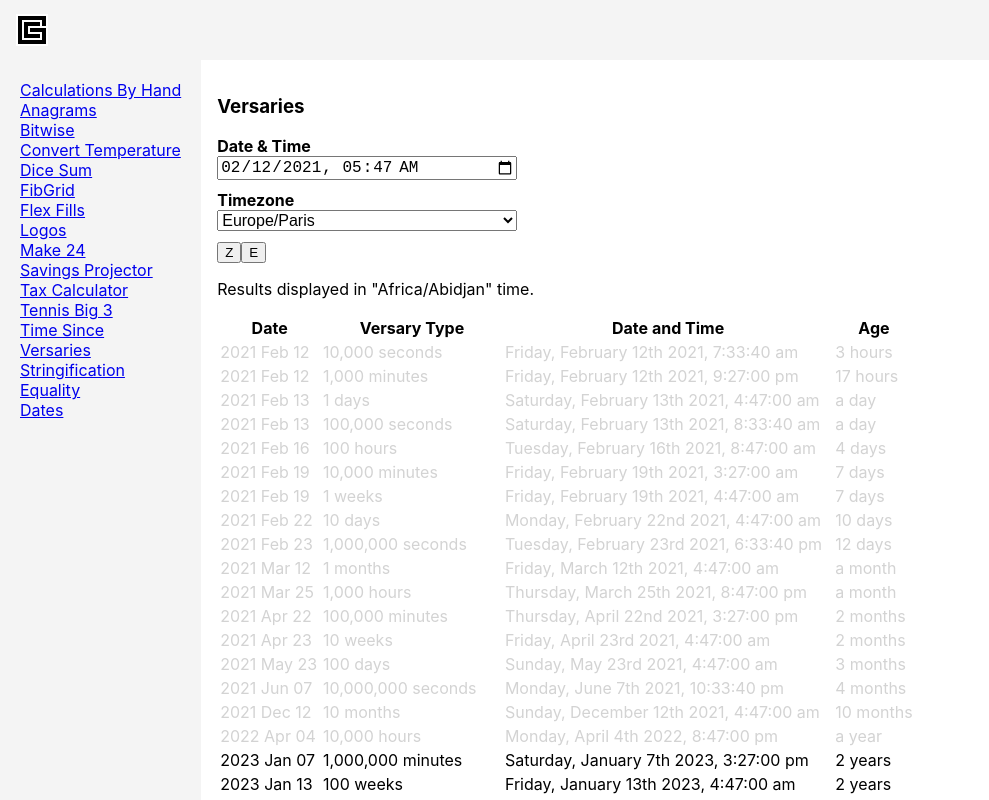
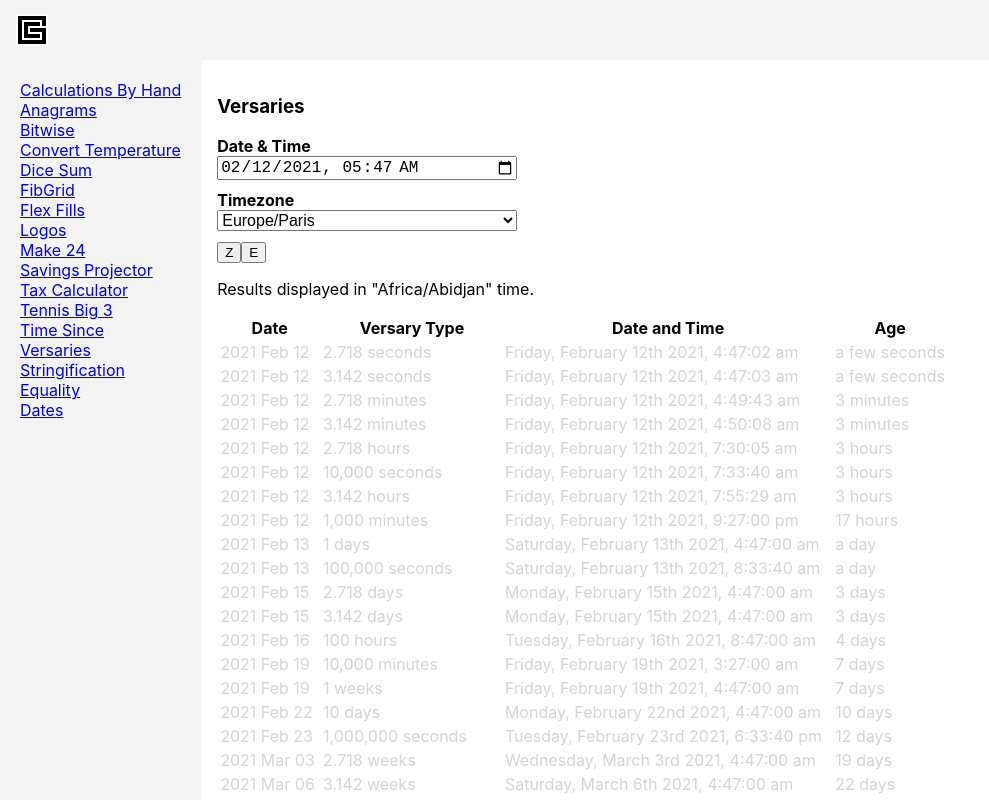
Before and after one commit to callumgrayson/cgcom, a React (Create React App) app: page /versaries in a window 1280 px wide. Shown: the whole page, without its empty margins (0-989 px from the left). Built offline with nearby package versions, Linux system fonts and the light colour scheme.

Commit message:
Adds input for dates.

```diff
--- a/src/components/Equality/Equality.jsx
+++ b/src/components/Equality/Equality.jsx
@@ -55,8 +55,9 @@ function Equality() {
               displayMatrix.map((row) => (
                 <tr>
                   <th className="left">{row[0].row.asWritten}</th>
-                  {row.map((cell) => (
+                  {row.map((cell, cellIndex) => (
                     <td
+                      key={cellIndex}
                       className={`cell ${cell.areEqual ? "true" : "false"}`}
                     ></td>
                   ))}
--- a/src/components/TimeSince/TimeSince.jsx
+++ b/src/components/TimeSince/TimeSince.jsx
@@ -107,6 +107,12 @@ const StopwatchDisplay = () => {
     setPerson(personMap[name]);
     setDateFrom(birthMomentMap[name]());
   };
+  const handleInputDateChange = (e) => {
+    const date = e.target.value;
+    const m = moment(date);
+    setDateFrom(m);
+    setPerson("You");
+  };
 
   useEffect(() => {
     if (!dateFrom) return;
@@ -155,6 +161,9 @@ const StopwatchDisplay = () => {
         ))}
       </div>
       <div>
+        <br />
+        <input type="datetime-local" onChange={handleInputDateChange} />
+        <br />
         <br />
 
         <div>
--- a/src/components/Versaries/Versaries.jsx
+++ b/src/components/Versaries/Versaries.jsx
@@ -5,6 +5,8 @@ import InputTimezone from "./InputTimezone";
 import "./Versaries.css";
 
 const base10sMap = [
+  { unit: "seconds", value: Math.E },
+  { unit: "seconds", value: Math.PI },
   { unit: "seconds", value: 10000 },
   { unit: "seconds", value: 100000 },
   { unit: "seconds", value: 1000000 },
@@ -12,39 +14,51 @@ const base10sMap = [
   { unit: "seconds", value: 100000000 },
   { unit: "seconds", value: 1000000000 },
 
+  { unit: "minutes", value: Math.E },
+  { unit: "minutes", value: Math.PI },
   { unit: "minutes", value: 1000 },
   { unit: "minutes", value: 10000 },
   { unit: "minutes", value: 100000 },
   { unit: "minutes", value: 1000000 },
   { unit: "minutes", value: 10000000 },
 
+  { unit: "hours", value: Math.E },
+  { unit: "hours", value: Math.PI },
   { unit: "hours", value: 100 },
   { unit: "hours", value: 1000 },
   { unit: "hours", value: 10000 },
   { unit: "hours", value: 100000 },
   { unit: "hours", value: 1000000 },
 
+  { unit: "days", value: Math.E },
+  { unit: "days", value: Math.PI },
   { unit: "days", value: 1 },
   { unit: "days", value: 10 },
   { unit: "days", value: 100 },
   { unit: "days", value: 1000 },
   { unit: "days", value: 10000 },
 
+  { unit: "weeks", value: Math.E },
+  { unit: "weeks", value: Math.PI },
   { unit: "weeks", value: 1 },
   { unit: "weeks", value: 10 },
   { unit: "weeks", value: 100 },
   { unit: "weeks", value: 1000 },
 
-  { unit: "months", value: 1 },
+  { unit: "months", value: Math.E },
+  { unit: "months", value: Math.PI },
   { unit: "months", value: 10 },
   { unit: "months", value: 100 },
   { unit: "months", value: 1000 },
+
+  { unit: "years", value: Math.E },
+  { unit: "years", value: Math.PI },
 ];
 
 const zoeBirthDateTime = "2021-02-12T05:47+01:00"; // ISOish string, no ss or Z
-const zoeBirthTimezone = 'Europe/Paris'
+const zoeBirthTimezone = "Europe/Paris";
 const elliotBirthDateTime = "2023-02-03T01:48+13:00";
-const elliotBirthTimezone = 'Pacific/Auckland'
+const elliotBirthTimezone = "Pacific/Auckland";
 const formatFull = "dddd, MMMM Do YYYY, h:mm:ss a";
 const formatShort = "YYYY MMM DD";
 
@@ -70,12 +84,12 @@ const getDisplayDates = (inDateString) => {
   return sortedDates;
 };
 
-const initialDate = zoeBirthDateTime
-const initialTz = zoeBirthTimezone
+const initialDate = zoeBirthDateTime;
+const initialTz = zoeBirthTimezone;
 
 const DatesBaseTen = () => {
   const [dateTime, setDateTime] = useState(initialDate);
-  const [tz, setTz] = useState(initialTz)
+  const [tz, setTz] = useState(initialTz);
 
   const handleDateTimeChange = (inVal) => {
     const val = inVal.target.value;
@@ -83,18 +97,18 @@ const DatesBaseTen = () => {
   };
   const handleTzChange = (e) => {
     const { value } = e.target;
-    setTz(value)
+    setTz(value);
   };
   const zHandler = () => {
     setDateTime(zoeBirthDateTime);
-    setTz(zoeBirthTimezone)
+    setTz(zoeBirthTimezone);
   };
   const eHandler = () => {
     setDateTime(elliotBirthDateTime);
-    setTz(elliotBirthTimezone)
+    setTz(elliotBirthTimezone);
   };
 
-  const dateTimeIso = moment.tz(dateTime, tz).toISOString()
+  const dateTimeIso = moment.tz(dateTime, tz).toISOString();
   const displayDates = getDisplayDates(dateTimeIso);
 
   return (
```
